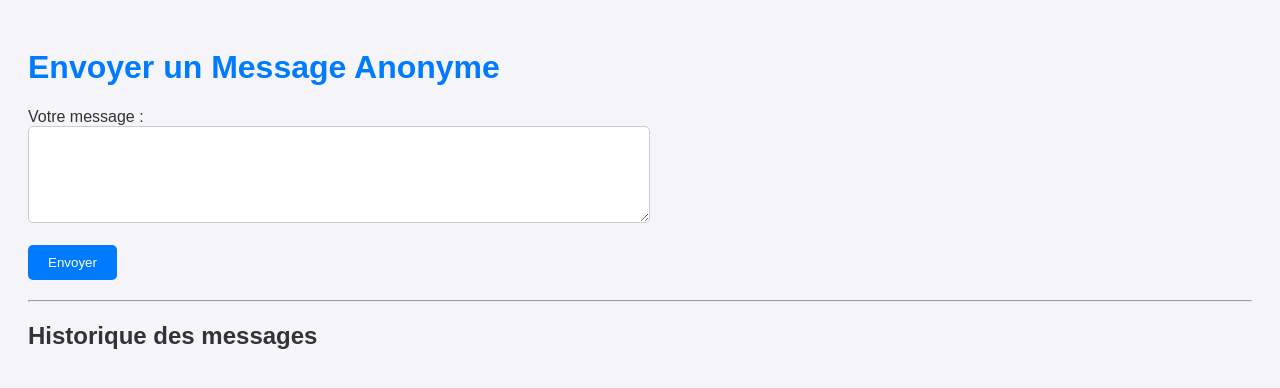
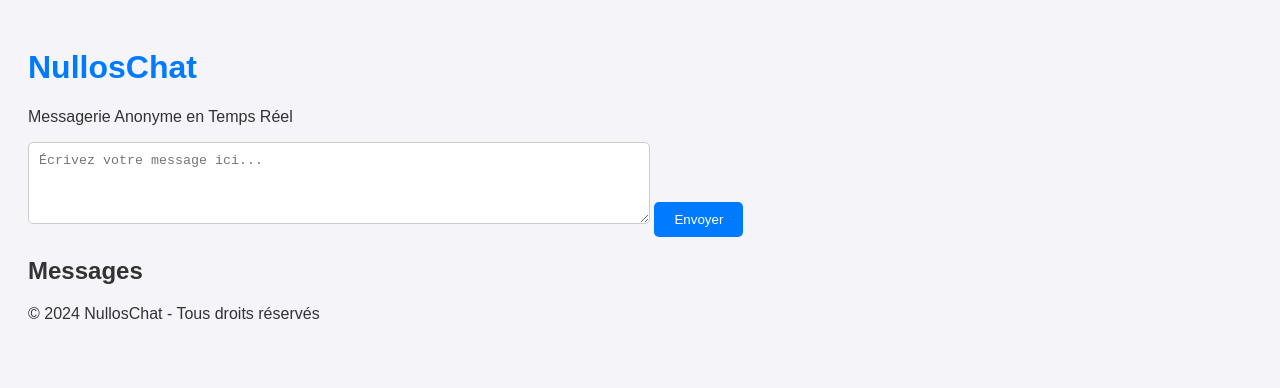
Before and after one commit to AVTAVANTTOUT/NuLLosChat, a plain HTML site: page index.html in a window 1280 px wide. Drawn offline with Linux system fonts and the light colour scheme.

Commit message:
Update index.html

```diff
--- a/index.html
+++ b/index.html
@@ -3,24 +3,33 @@
 <head>
   <meta charset="UTF-8">
   <meta name="viewport" content="width=device-width, initial-scale=1.0">
-  <title>Messagerie Anonyme</title>
+  <meta name="theme-color" content="#121212">
   <link rel="stylesheet" href="css/style.css">
+  <link rel="manifest" href="manifest.json">
+  <title>NullosChat</title>
 </head>
 <body>
-  <h1>Envoyer un Message Anonyme</h1>
-  <form id="message-form">
-    <label for="message">Votre message :</label><br>
-    <textarea id="message" name="message" rows="5" cols="50"></textarea><br><br>
-    <button type="submit">Envoyer</button>
-  </form>
+  <header>
+    <h1>NullosChat</h1>
+    <p>Messagerie Anonyme en Temps Réel</p>
+  </header>
 
-  <hr>
-  <h2>Historique des messages</h2>
-  <div id="message-history">
-    <!-- Les messages seront injectés ici -->
-  </div>
+  <main>
+    <form id="message-form">
+      <textarea id="message-input" placeholder="Écrivez votre message ici..." rows="4"></textarea>
+      <button type="submit">Envoyer</button>
+    </form>
 
-  <script src="firebase.js"></script>
-  <script src="app.js"></script> <!-- Si tu as un autre fichier JS pour le comportement -->
+    <section>
+      <h2>Messages</h2>
+      <div id="message-history"></div>
+    </section>
+  </main>
+
+  <footer>
+    <p>© 2024 NullosChat - Tous droits réservés</p>
+  </footer>
+
+  <script type="module" src="js/script.js"></script>
 </body>
 </html>
```
